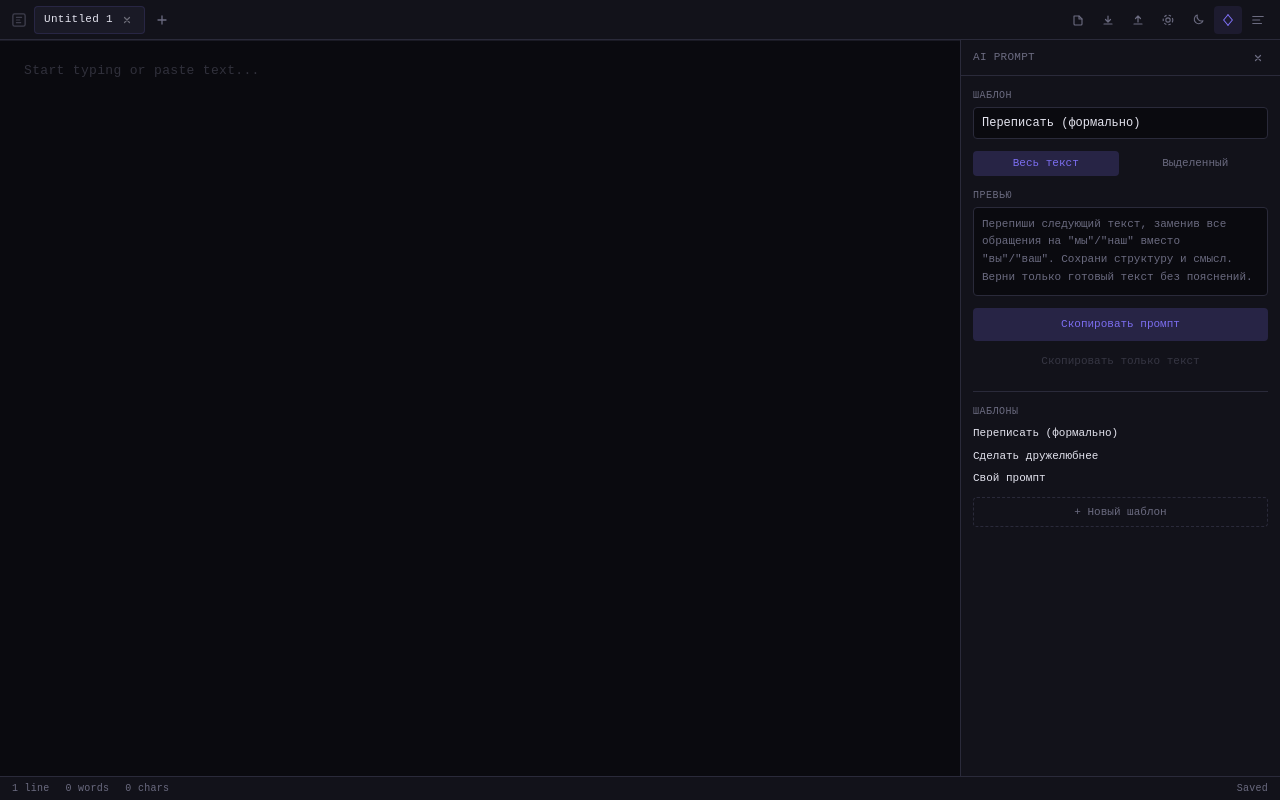
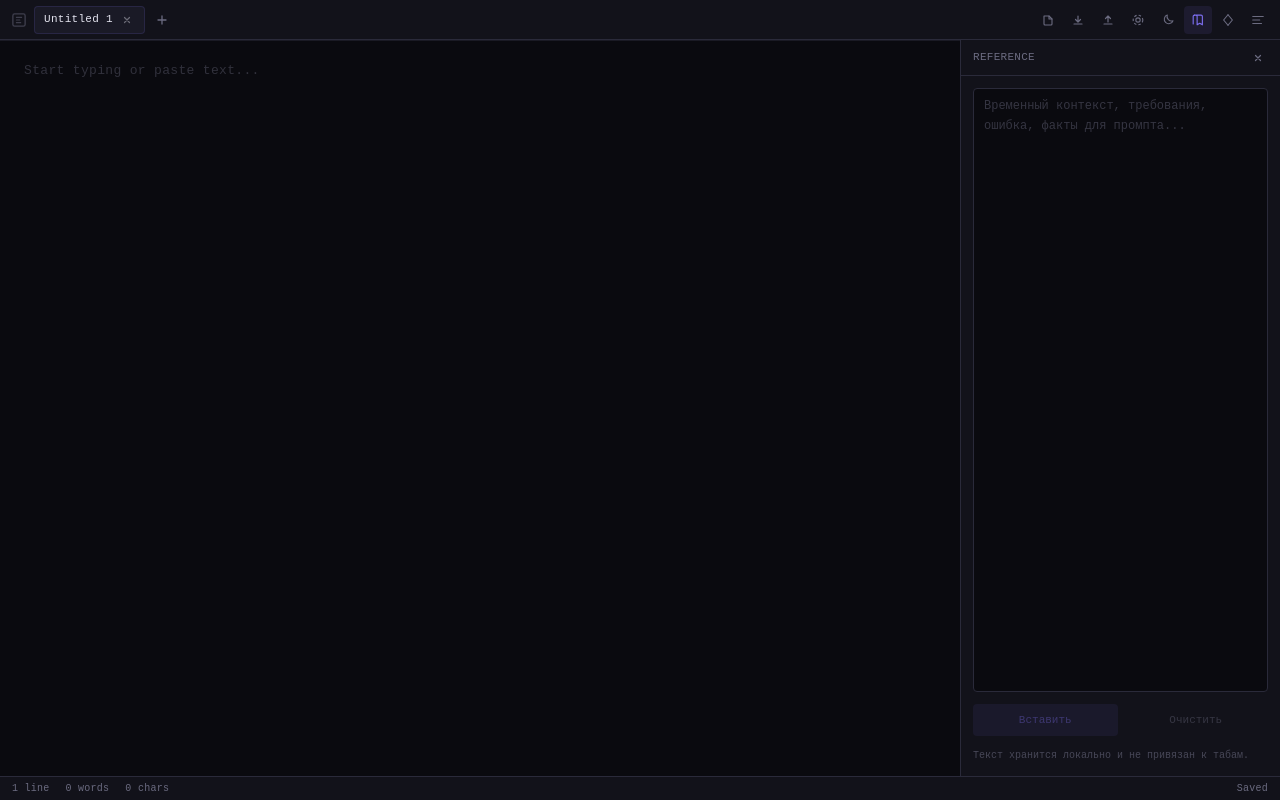
Before and after one commit to exviolet/sendoff, a React (Vite) app in the folder web/: page / in a window 1280 px wide. Both pictures are taken after a click on the button 1228 px from the left and 19 px from the top of the page. Built offline with nearby package versions, Linux system fonts and the light colour scheme.

Commit message:
feat(reference): добавить панель контекста

```diff
--- a/web/src/App.tsx
+++ b/web/src/App.tsx
@@ -4,6 +4,7 @@ import { Editor } from "./components/Editor/Editor";
 import { FindReplacePanel } from "./components/FindReplace/FindReplacePanel";
 import { PresetsPanel } from "./components/Presets/PresetsPanel";
 import { AIPromptPanel } from "./components/AIPrompt/AIPromptPanel";
+import { ReferencePanel } from "./components/ReferencePanel/ReferencePanel";
 import { StatusBar } from "./components/StatusBar/StatusBar";
 import { CommandPalette, type Command } from "./components/CommandPalette/CommandPalette";
 import { ShortcutsModal } from "./components/ShortcutsModal/ShortcutsModal";
@@ -21,7 +22,7 @@ import { ConfirmDialog } from "./components/ConfirmDialog/ConfirmDialog";
 import { toast } from "./store/toastStore";
 
 type PanelMode = null | "find" | "findReplace";
-type SidePanel = null | "presets" | "ai" | "settings";
+type SidePanel = null | "presets" | "ai" | "settings" | "reference";
 
 function App() {
   const textareaRef = useRef<HTMLTextAreaElement>(null);
@@ -156,6 +157,7 @@ function App() {
     { id: "find", label: "Найти", shortcut: "Ctrl+F", action: () => setPanelMode("find") },
     { id: "find-replace", label: "Найти и заменить", shortcut: "Ctrl+H", action: () => setPanelMode("findReplace") },
     { id: "presets", label: "Пресеты замены", action: () => setSidePanel("presets") },
+    { id: "reference", label: "Reference panel", shortcut: "Ctrl+R", action: () => toggleSidePanel("reference") },
     { id: "ai-prompt", label: "AI Prompt", shortcut: "Ctrl+K", action: () => setSidePanel("ai") },
     { id: "tmux-send", label: "Отправить в tmux", shortcut: "Ctrl+Enter", action: handleTmuxSend },
     { id: "save", label: "Сохранить как .txt", shortcut: "Ctrl+S", action: saveCurrentTab },
@@ -201,6 +203,7 @@ function App() {
     onFocusEditor: focusEditor,
     onTmuxSend: handleTmuxSend,
     onTabSwitcher: () => setTabSwitcherOpen((v) => !v),
+    onReferencePanel: () => toggleSidePanel("reference"),
   });
 
   return (
@@ -226,11 +229,12 @@ function App() {
       )}
       <div className="flex-1 min-h-0 relative">
         <div className={distractionFree ? "h-full flex justify-center" : "h-full"}>
-          <div className={distractionFree ? "w-full max-w-[780px]" : "w-full h-full"}>
+          <div className={distractionFree ? "w-full max-w-[780px]" : `w-full h-full ${sidePanel === "reference" ? "pr-80" : ""}`}>
             <Editor highlights={highlights} activeHighlight={activeHighlight} textareaRef={textareaRef} markdownPreview={markdownPreview} fontSize={fontSize} wordWrap={wordWrap} />
           </div>
         </div>
         {!distractionFree && sidePanel === "presets" && <PresetsPanel onClose={() => setSidePanel(null)} />}
+        {!distractionFree && sidePanel === "reference" && <ReferencePanel onClose={() => setSidePanel(null)} textareaRef={textareaRef} />}
         {!distractionFree && sidePanel === "ai" && <AIPromptPanel onClose={() => setSidePanel(null)} textareaRef={textareaRef} />}
         {!distractionFree && sidePanel === "settings" && <SettingsPanel onClose={() => setSidePanel(null)} />}
       </div>
--- /dev/null
+++ b/web/src/components/ReferencePanel/ReferencePanel.tsx
@@ -0,0 +1,104 @@
+import type { RefObject } from "react";
+import { useEditorStore } from "../../store/editorStore";
+import { useReferenceStore } from "../../store/referenceStore";
+import { toast } from "../../store/toastStore";
+
+interface ReferencePanelProps {
+  onClose: () => void;
+  textareaRef: RefObject<HTMLTextAreaElement | null>;
+}
+
+function joinWithSpacing(before: string, inserted: string, after: string) {
+  const prefix = before && !before.endsWith("\n") ? "\n\n" : "";
+  const suffix = after && !after.startsWith("\n") ? "\n\n" : "";
+  return `${before}${prefix}${inserted}${suffix}${after}`;
+}
+
+export function ReferencePanel({ onClose, textareaRef }: ReferencePanelProps) {
+  const text = useReferenceStore((s) => s.text);
+  const setText = useReferenceStore((s) => s.setText);
+  const clear = useReferenceStore((s) => s.clear);
+
+  function insertIntoPrompt() {
+    const reference = text.trim();
+    if (!reference) {
+      toast("Reference пустой", "info");
+      return;
+    }
+
+    const { tabs, activeTabId, updateContent } = useEditorStore.getState();
+    const tab = tabs.find((t) => t.id === activeTabId);
+    if (!tab) return;
+
+    const textarea = textareaRef.current;
+    const start = textarea?.selectionStart ?? tab.content.length;
+    const end = textarea?.selectionEnd ?? tab.content.length;
+    const next = joinWithSpacing(
+      tab.content.slice(0, start),
+      reference,
+      tab.content.slice(end),
+    );
+
+    updateContent(tab.id, next);
+    requestAnimationFrame(() => {
+      const cursor = start + (start > 0 && !tab.content.slice(0, start).endsWith("\n") ? 2 : 0) + reference.length;
+      textareaRef.current?.focus();
+      textareaRef.current?.setSelectionRange(cursor, cursor);
+    });
+    toast("Reference вставлен в prompt", "success");
+  }
+
+  return (
+    <aside className="absolute inset-y-0 right-0 w-80 bg-surface border-l border-border z-20 flex flex-col animate-slide-left">
+      <div className="flex items-center justify-between h-9 px-3 border-b border-border shrink-0">
+        <span className="text-[11px] tracking-wide text-text-muted uppercase">
+          Reference
+        </span>
+        <button
+          onClick={onClose}
+          className="flex items-center justify-center w-5 h-5 rounded text-text-muted hover:text-text hover:bg-surface-hover transition-colors"
+          title="Закрыть"
+        >
+          <svg width="8" height="8" viewBox="0 0 8 8" fill="none">
+            <path
+              d="M1.5 1.5l5 5M6.5 1.5l-5 5"
+              stroke="currentColor"
+              strokeWidth="1.2"
+              strokeLinecap="round"
+            />
+          </svg>
+        </button>
+      </div>
+
+      <div className="flex-1 min-h-0 p-3 flex flex-col gap-3">
+        <textarea
+          value={text}
+          onChange={(e) => setText(e.target.value)}
+          placeholder="Временный контекст, требования, ошибка, факты для промпта..."
+          className="flex-1 min-h-0 resize-none bg-bg border border-border rounded px-2.5 py-2 text-[12px] leading-relaxed text-text outline-none focus:border-accent/50 placeholder:text-text-muted/45"
+        />
+
+        <div className="grid grid-cols-2 gap-1.5">
+          <button
+            onClick={insertIntoPrompt}
+            disabled={!text.trim()}
+            className="h-8 text-[11px] bg-accent/20 text-accent hover:bg-accent/30 rounded transition-colors disabled:opacity-40"
+          >
+            Вставить
+          </button>
+          <button
+            onClick={clear}
+            disabled={!text}
+            className="h-8 text-[11px] text-text-muted hover:text-danger hover:bg-danger/10 rounded transition-colors disabled:opacity-40"
+          >
+            Очистить
+          </button>
+        </div>
+
+        <div className="text-[10px] leading-relaxed text-text-muted/60">
+          Текст хранится локально и не привязан к табам.
+        </div>
+      </div>
+    </aside>
+  );
+}
--- a/web/src/components/ShortcutsModal/ShortcutsModal.tsx
+++ b/web/src/components/ShortcutsModal/ShortcutsModal.tsx
@@ -26,6 +26,7 @@ const SHORTCUT_GROUPS = [
     title: "Панели",
     items: [
       { keys: "Ctrl+K", action: "AI Prompt" },
+      { keys: "Ctrl+R", action: "Reference panel" },
       { keys: "Ctrl+,", action: "Настройки" },
       { keys: "Ctrl+.", action: "Toggle sidebar" },
       { keys: "Ctrl+M", action: "Markdown превью" },
--- a/web/src/components/TabBar/TabBar.tsx
+++ b/web/src/components/TabBar/TabBar.tsx
@@ -4,7 +4,7 @@ import type { Theme } from "../../store/themeStore";
 import { isTauri } from "../../lib/platform";
 import { toast } from "../../store/toastStore";
 
-type SidePanel = null | "presets" | "ai" | "settings";
+type SidePanel = null | "presets" | "ai" | "settings" | "reference";
 
 interface TabBarProps {
   sidePanel: SidePanel;
@@ -300,6 +300,25 @@ export function TabBar({ sidePanel, onSidePanelToggle, onDownloadTab, onExportAl
           )}
         </button>
 
+        {/* Reference button */}
+        <button
+          onClick={() => onSidePanelToggle("reference")}
+          className={`
+            flex items-center justify-center w-7 h-7 rounded-[4px] transition-colors duration-150
+            ${sidePanel === "reference"
+              ? "text-accent bg-accent/10"
+              : "text-text-muted hover:text-text hover:bg-surface-hover"
+            }
+          `}
+          aria-label="Reference"
+          title="Reference (Ctrl+R)"
+        >
+          <svg width="14" height="14" viewBox="0 0 16 16" fill="none">
+            <path d="M4 2.5h7.5A1.5 1.5 0 0 1 13 4v9.5l-3-1.7-3 1.7V4A1.5 1.5 0 0 0 5.5 2.5H4z" stroke="currentColor" strokeWidth="1.3" strokeLinejoin="round" />
+            <path d="M4 2.5A1.5 1.5 0 0 0 2.5 4v8.5" stroke="currentColor" strokeWidth="1.3" strokeLinecap="round" />
+          </svg>
+        </button>
+
         {/* AI Prompt button */}
         <button
           onClick={() => onSidePanelToggle("ai")}
--- a/web/src/hooks/useKeyboardShortcuts.ts
+++ b/web/src/hooks/useKeyboardShortcuts.ts
@@ -17,6 +17,7 @@ interface ShortcutCallbacks {
   onFocusEditor?: () => void;
   onTmuxSend?: () => void;
   onTabSwitcher?: () => void;
+  onReferencePanel?: () => void;
 }
 
 export function useKeyboardShortcuts(callbacks?: ShortcutCallbacks) {
@@ -34,6 +35,12 @@ export function useKeyboardShortcuts(callbacks?: ShortcutCallbacks) {
       if (ctrl && !e.shiftKey && code === "KeyT") {
         e.preventDefault();
         callbacks?.onTabSwitcher?.();
+        return;
+      }
+
+      if (ctrl && !e.shiftKey && code === "KeyR") {
+        e.preventDefault();
+        callbacks?.onReferencePanel?.();
         return;
       }
 
--- a/web/src/hooks/useSessionPersistence.ts
+++ b/web/src/hooks/useSessionPersistence.ts
@@ -4,6 +4,7 @@ import { usePresetsStore } from "../store/presetsStore";
 import { usePromptTemplatesStore } from "../store/promptTemplatesStore";
 import { useThemeStore } from "../store/themeStore";
 import { useSettingsStore } from "../store/settingsStore";
+import { useReferenceStore } from "../store/referenceStore";
 import { loadSession, saveSession } from "../lib/db";
 
 export function useSessionPersistence() {
@@ -14,7 +15,7 @@ export function useSessionPersistence() {
     if (hasRestored.current) return;
     hasRestored.current = true;
 
-    loadSession().then(({ tabs, presets, promptTemplates, activeTabId, tabCounter, theme, fontSize, wordWrap, tmuxTargetMode, tmuxTargetPane, tmuxAutoSubmit }) => {
+    loadSession().then(({ tabs, presets, promptTemplates, activeTabId, tabCounter, theme, fontSize, wordWrap, tmuxTargetMode, tmuxTargetPane, tmuxAutoSubmit, referenceText }) => {
       if (tabs.length > 0) {
         useEditorStore.getState().hydrate(tabs, activeTabId, tabCounter);
       } else {
@@ -30,6 +31,7 @@ export function useSessionPersistence() {
         useThemeStore.getState().hydrate(theme);
       }
       useSettingsStore.getState().hydrate({ fontSize, wordWrap, tmuxTargetMode, tmuxTargetPane, tmuxAutoSubmit });
+      useReferenceStore.getState().hydrate(referenceText);
     });
   }, []);
 
@@ -67,13 +69,20 @@ export function useSessionPersistence() {
       timer = setTimeout(persist, 500);
     });
 
+    const unsubReference = useReferenceStore.subscribe(() => {
+      if (!useEditorStore.getState().isHydrated) return;
+      clearTimeout(timer);
+      timer = setTimeout(persist, 500);
+    });
+
     function persist() {
       const { tabs, activeTabId, tabCounter } = useEditorStore.getState();
       const { presets } = usePresetsStore.getState();
       const { templates } = usePromptTemplatesStore.getState();
       const { theme } = useThemeStore.getState();
       const { fontSize, wordWrap, tmuxTargetMode, tmuxTargetPane, tmuxAutoSubmit } = useSettingsStore.getState();
-      saveSession(tabs, activeTabId, tabCounter, presets, templates, theme, fontSize, wordWrap, tmuxTargetMode, tmuxTargetPane, tmuxAutoSubmit);
+      const { text: referenceText } = useReferenceStore.getState();
+      saveSession(tabs, activeTabId, tabCounter, presets, templates, theme, fontSize, wordWrap, tmuxTargetMode, tmuxTargetPane, tmuxAutoSubmit, referenceText);
     }
 
     return () => {
@@ -83,6 +92,7 @@ export function useSessionPersistence() {
       unsubTemplates();
       unsubTheme();
       unsubSettings();
+      unsubReference();
     };
   }, []);
 }
--- a/web/src/lib/db.ts
+++ b/web/src/lib/db.ts
@@ -75,6 +75,7 @@ export async function loadSession() {
   const tmuxTargetMode = (await db.get("meta", "tmuxTargetMode")) as string | undefined;
   const tmuxTargetPane = (await db.get("meta", "tmuxTargetPane")) as string | undefined;
   const tmuxAutoSubmit = (await db.get("meta", "tmuxAutoSubmit")) as boolean | undefined;
+  const referenceText = (await db.get("meta", "referenceText")) as string | undefined;
   return {
     tabs, presets, promptTemplates,
     activeTabId: activeTabId ?? null,
@@ -85,6 +86,7 @@ export async function loadSession() {
     tmuxTargetMode: tmuxTargetMode === "pane" ? "pane" as const : "active" as const,
     tmuxTargetPane: tmuxTargetPane ?? "",
     tmuxAutoSubmit: tmuxAutoSubmit ?? true,
+    referenceText: referenceText ?? "",
   };
 }
 
@@ -100,6 +102,7 @@ export async function saveSession(
   tmuxTargetMode: string,
   tmuxTargetPane: string,
   tmuxAutoSubmit: boolean,
+  referenceText: string,
 ) {
   const db = await getDB();
   const tx = db.transaction(["tabs", "presets", "promptTemplates", "meta"], "readwrite");
@@ -135,6 +138,7 @@ export async function saveSession(
   await metaStore.put(tmuxTargetMode, "tmuxTargetMode");
   await metaStore.put(tmuxTargetPane, "tmuxTargetPane");
   await metaStore.put(tmuxAutoSubmit, "tmuxAutoSubmit");
+  await metaStore.put(referenceText, "referenceText");
 
   await tx.done;
 }
--- /dev/null
+++ b/web/src/store/referenceStore.ts
@@ -0,0 +1,15 @@
+import { createWithEqualityFn as create } from "zustand/traditional";
+
+interface ReferenceStore {
+  text: string;
+  setText: (text: string) => void;
+  clear: () => void;
+  hydrate: (text: string) => void;
+}
+
+export const useReferenceStore = create<ReferenceStore>((set) => ({
+  text: "",
+  setText: (text) => set({ text }),
+  clear: () => set({ text: "" }),
+  hydrate: (text) => set({ text }),
+}));
```
